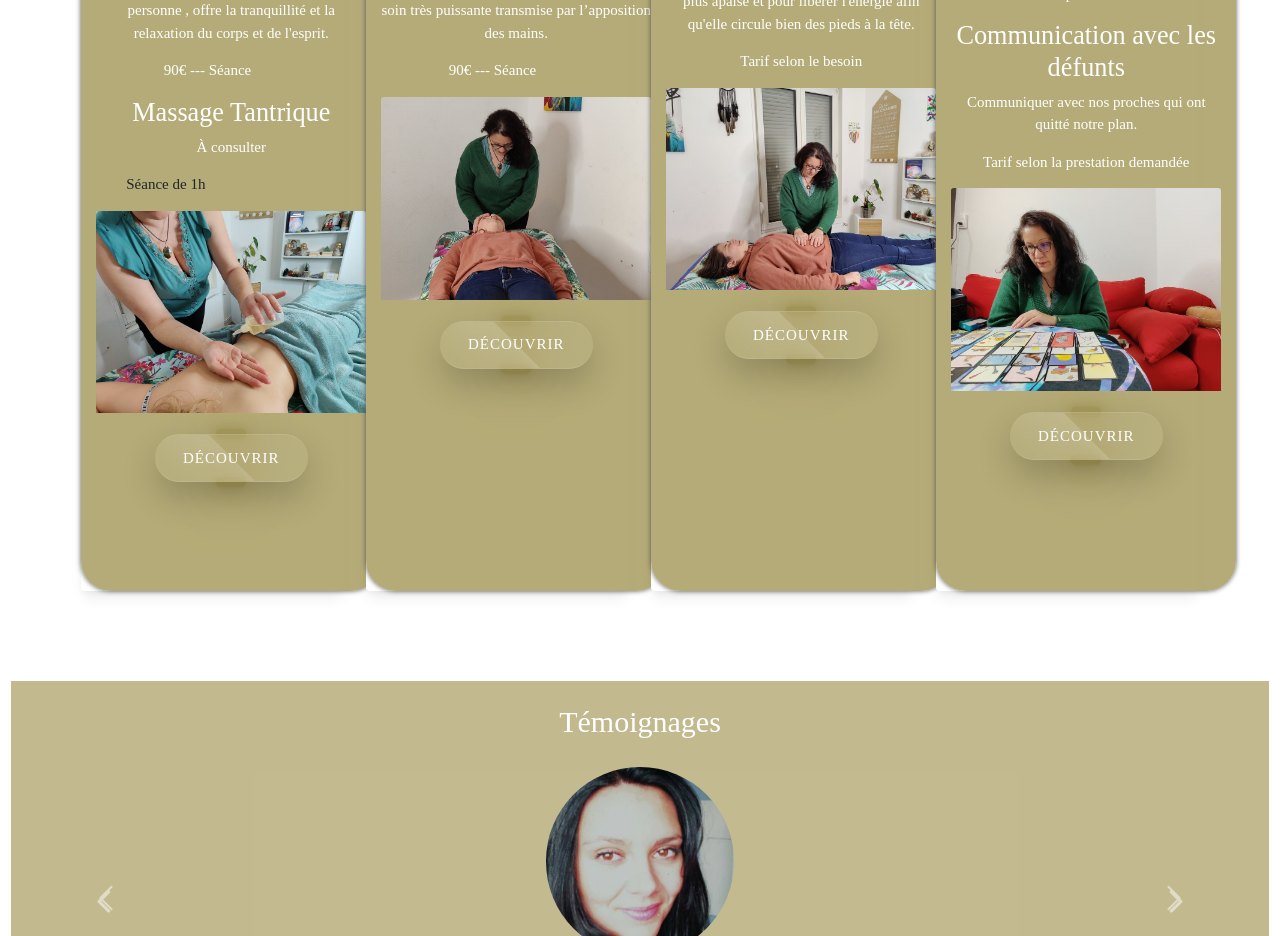
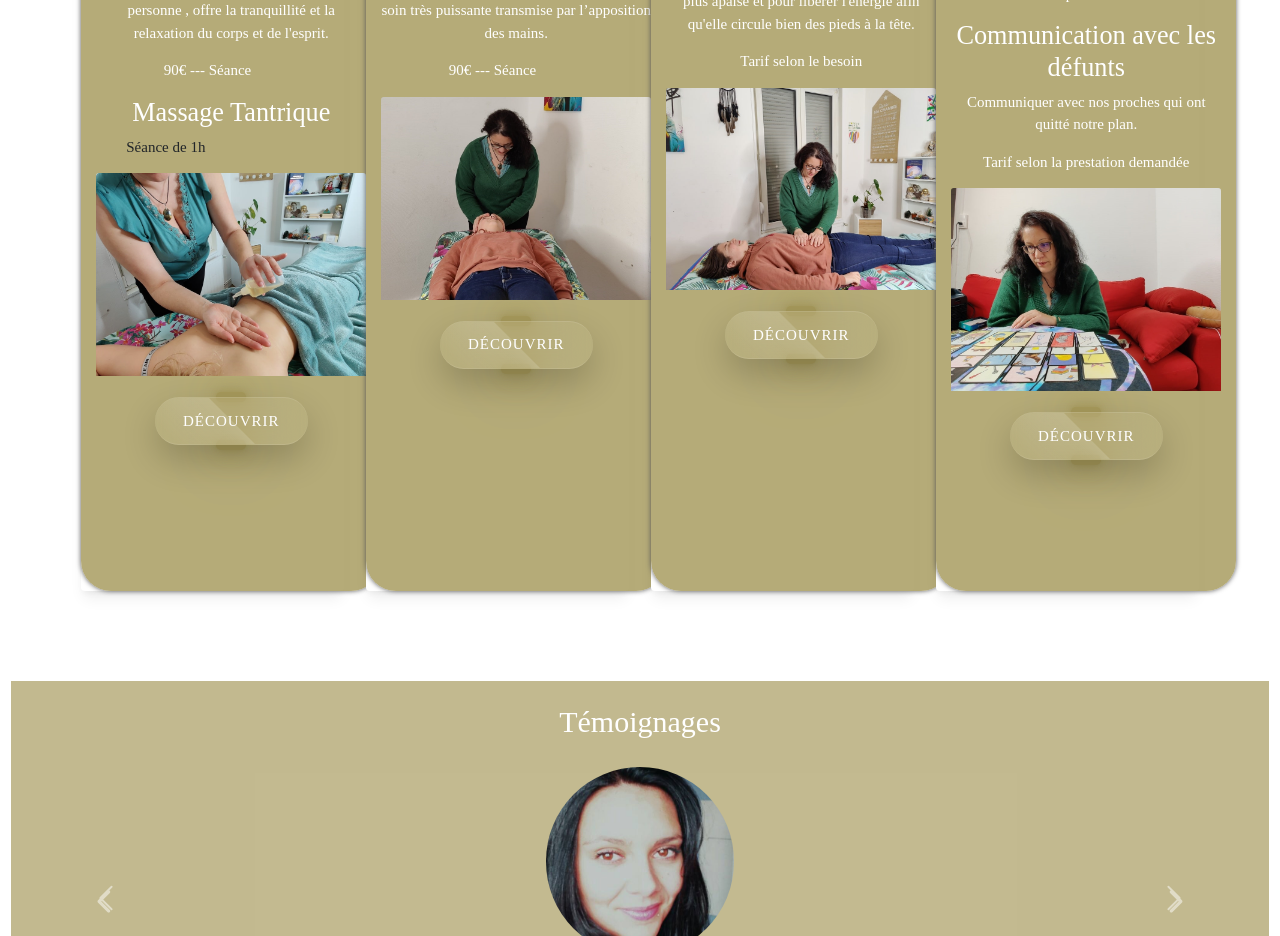
Before and after one commit to MariaPiaEven/Jadange-vecel, a React (Create React App) app: page / in a window 1280 px wide. Shown: the part 1260-2196 px from the top of the page. Built offline with nearby package versions, Linux system fonts and the light colour scheme; a web font is replaced by a local one.

Commit message:
corrrection text

```diff
--- a/src/Pages/Home.js
+++ b/src/Pages/Home.js
@@ -47,7 +47,6 @@ const Home = () => {
                                         <li>90€ --- Séance</li>
                                     </ul>
                                     <h3 className="card-title text-white text-center">Massage Tantrique</h3>
-                                    <p className="text-white text-center">À consulter</p>
                                     <ul>
                                         <li>Séance de 1h</li>
                                     </ul>
--- a/src/Pages/Massage.js
+++ b/src/Pages/Massage.js
@@ -101,7 +101,6 @@ const Massage = () => {
                                             <div class="card-body">
                                                 <h5 class="card-title">Massage tantrique</h5>
                                                 <p class="card-text">
-                                                    <p className="text-white text-center">À consulter</p>
                                                     <ul>
                                                         <li>Séance de 1h</li>
                                                     </ul>
```
